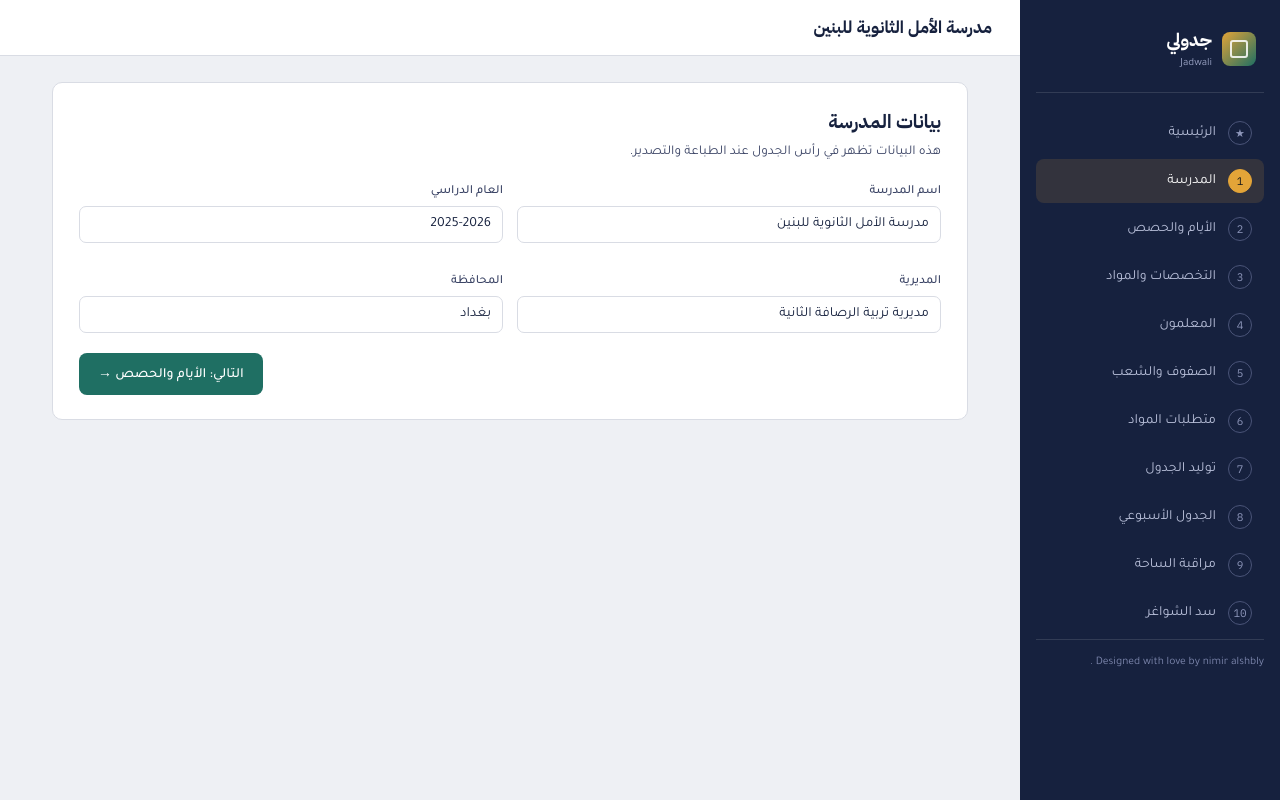
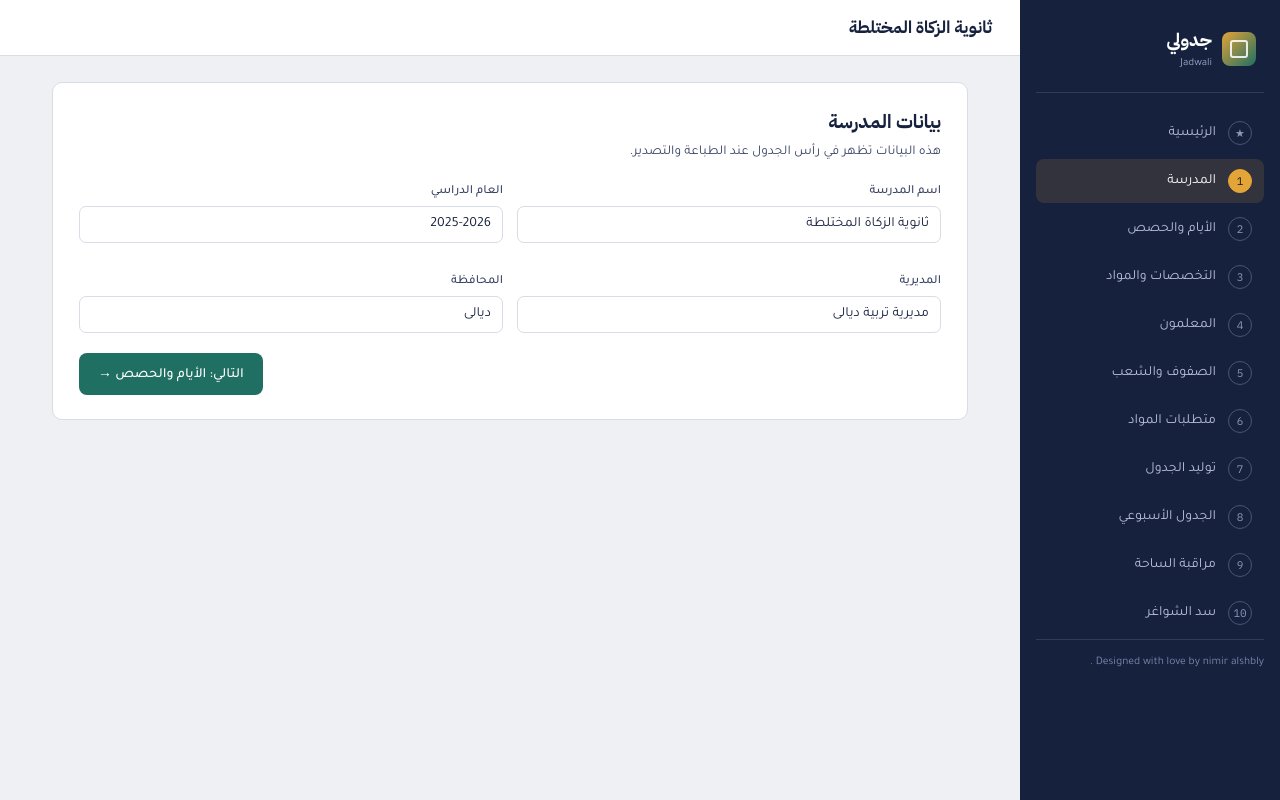
Before and after one commit to nimirzuher/jadwaly, a plain HTML site: page index.html in a window 1280 px wide. Both pictures are taken after a click on the button "تحميل مدرسة نموذجية (تجربة سريعة)". Shown: the top 800 px of the page. Drawn offline with Linux system fonts and the light colour scheme.

Commit message:
Update index.html

```diff
--- a/index.html
+++ b/index.html
@@ -737,7 +737,7 @@ window.addEventListener('afterprint', removePrintFit);
 
 function loadDemoData(){
   const s = freshState();
-  s.school = { name:'مدرسة الأمل الثانوية للبنين', year:'2025-2026', directorate:'مديرية تربية الرصافة الثانية', governorate:'بغداد' };
+  s.school = { name:'ثانوية الزكاة المختلطة', year:'2025-2026', directorate:'مديرية تربية ديالى', governorate:'ديالى' };
 
   const specs = ['رياضيات','علوم','لغة عربية','لغة انكليزية','اجتماعيات','حاسوب'];
   s.specializations = specs.map(n=>({id:uid('sp'), name:n}));
```
